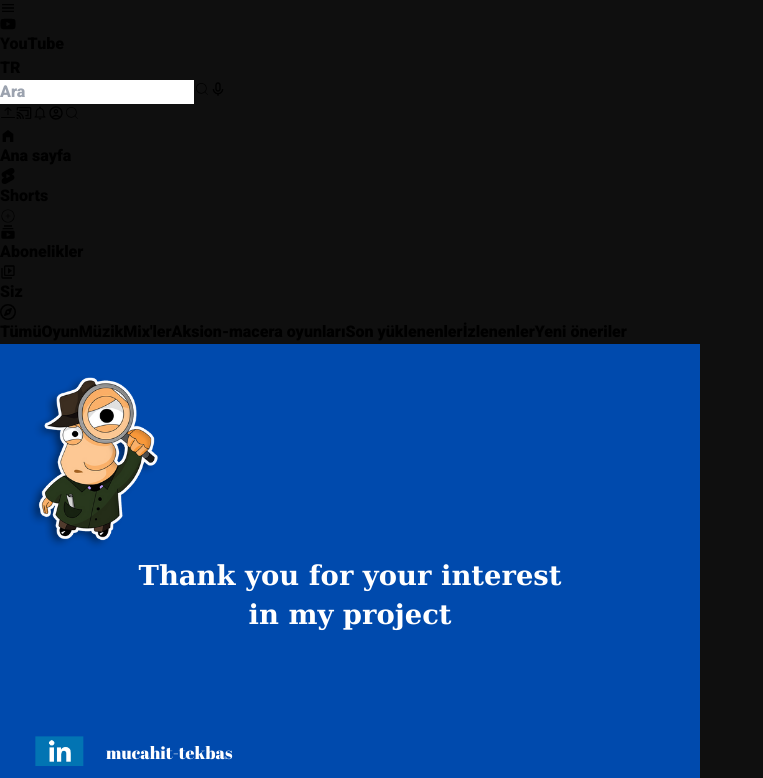
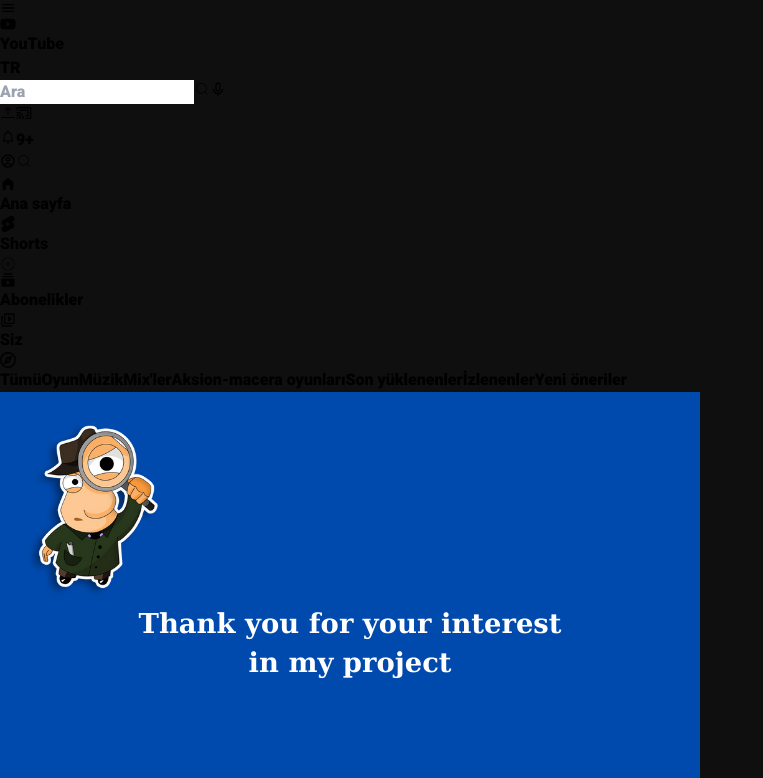
Before and after one commit to tekbasmucahit6/youtube-clone, a React (Vite) app: page / in a window 1280 px wide. Shown: the top 778 px of the page, without its empty margins (0-763 px from the left). Built offline with nearby package versions, Linux system fonts and the light colour scheme.

Commit message:
notification icon is updated

```diff
--- a/src/component/Header.jsx
+++ b/src/component/Header.jsx
@@ -34,10 +34,18 @@
 
 
         <div className='flex justify-center items-center gap-6'>
+            {/* web tasarım new content item */}
             <button className='text-white text-2xl hidden xl:flex lg:flex md:flex'><BsArrowBarUp /></button>
+                {/* mobile tasarım paylaşım icon */}
             <button className='text-white text-2xl flex xl:hidden lg:hidden md:hidden'><MdOutlineCastConnected /></button>
-            <button className='text-white text-2xl '><IoMdNotificationsOutline /></button>
+            {/* mobile,web tasarım notification icon */}
+            <div className='flex justify-center items-center'>
+                <button className='text-white text-2xl '><IoMdNotificationsOutline /></button>
+                <i className='bg-red-600 text-white text-xs px-1 rounded-xl relative mb-5'>9+</i>
+            </div>
+            {/* web tasarım account icon */}
             <button className='text-white text-2xl hidden xl:flex lg:flex md:flex'><MdOutlineAccountCircle /></button>
+            {/* mobile tasarım search icon */}
             <button className='text-white text-2xl flex xl:hidden lg:hidden md:hidden'><CiSearch className='text-slate-100' /></button>
         </div>
 
--- a/src/component/LessMenu.jsx
+++ b/src/component/LessMenu.jsx
@@ -6,8 +6,9 @@
 import { CiCirclePlus } from "react-icons/ci";
 function LessMenu() {
   return (
-    <div className='flex bg-[rgb(15,15,15);] justify-between items-center xl:grid lg:grid md:grid gap-8 p-2'>
+    <div className='flex bg-[rgb(15,15,15);] justify-between items-center xl:items-start lg:items-start md:items-start  xl:grid lg:grid md:grid gap-8 p-2'>
 
+        {/* anasayfa col */}
         <div className='grid text-white gap-2'>
 
             <div className='flex justify-center items-center'>
@@ -19,7 +20,8 @@
             </div>
 
         </div>
-
+        {/* anasayfa col bitişi */}
+        {/* shorts col */}
         <div className='grid text-white gap-2'>
 
             <div className='flex justify-center items-center'>
@@ -31,18 +33,17 @@
             </div>
 
         </div>
-
-
+        {/* shorts col bitişi */}
+        {/* mobile tasarım col */}
         <div className='grid text-white xl:hidden lg:hidden md:hidden'>
 
             <div className='flex justify-center items-center'>
                 <CiCirclePlus className='text-3xl' />
             </div>
 
-
         </div>
-
-
+        {/* mobile tasarım col bitişi */}
+        {/* abonelikler col */}
         <div className='grid text-white gap-2'>
 
             <div className='flex justify-center items-center'>
@@ -54,9 +55,8 @@
             </div>
 
         </div>
-
-
-
+        {/* abonelikler col bitişi */}
+        {/* siz col */}
         <div className='grid text-white gap-2'>
 
             <div className='flex justify-center items-center'>
@@ -68,7 +68,7 @@
             </div>
 
         </div>
-
+        {/* siz col bitişi */}
     </div>
   )
 }
```
